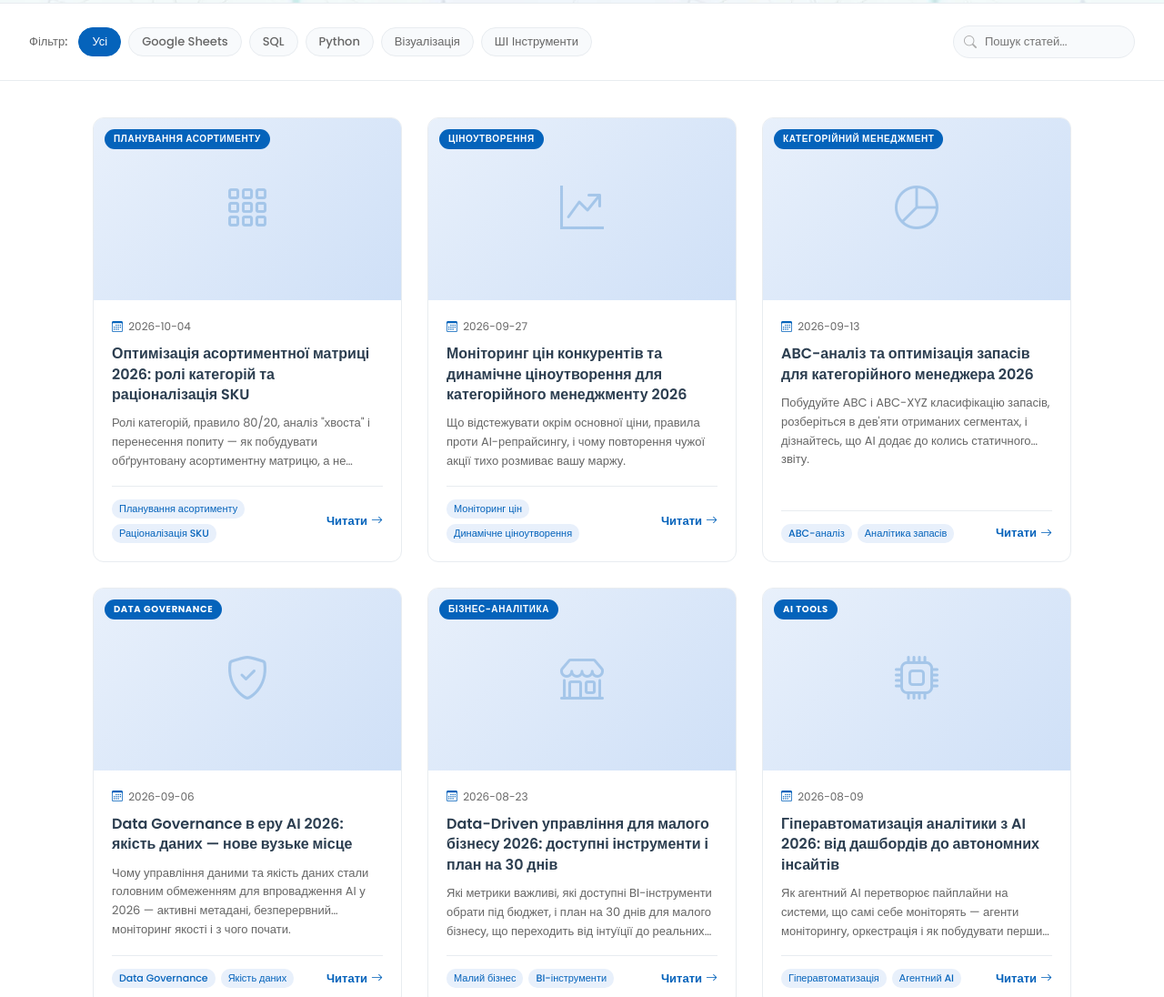
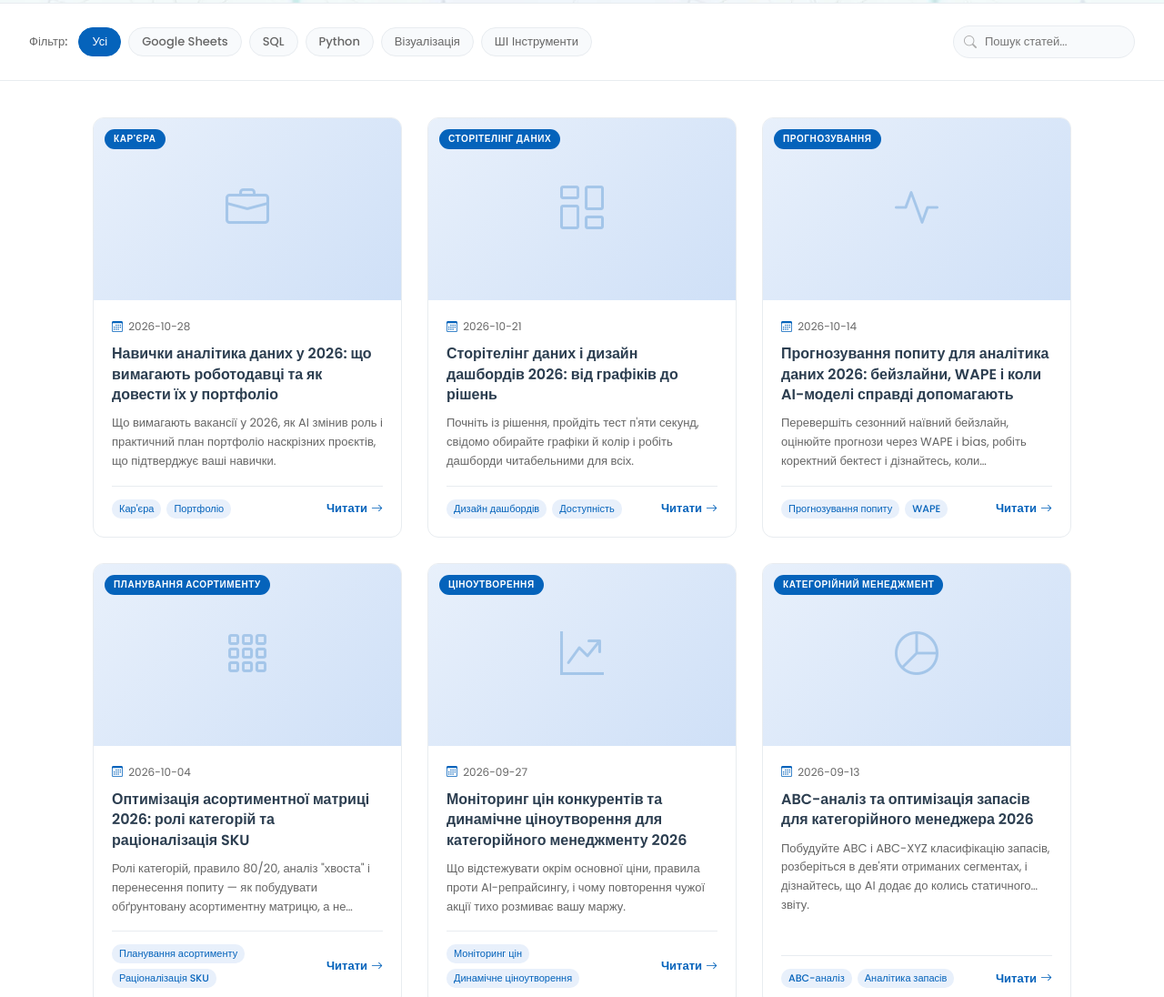
Before and after one commit to isachenko-andrii/isachenko-andrii.github.io, a plain HTML site: page articles/index-ua.html in a window 1280 px wide. Shown: the part 558-1654 px from the top of the page at 91% size. Drawn offline with Linux system fonts and the light colour scheme.

Commit message:
Add new articles for 2026 data analytics topics
Added three new articles about data analytics skills, data storytelling, and demand forecasting for 2026.

```diff
--- a/articles/index-ua.html
+++ b/articles/index-ua.html
@@ -624,6 +624,73 @@
   <!-- ✏️ ADD NEW CARDS HERE when publishing new articles -->
   <main class="articles-grid" id="articles-grid">
 
+
+    <!-- ══ Article 18 ══ -->
+    <article class="article-card" data-tags="SQL Python Visualization" data-title="навички аналітика даних 2026 портфоліо sql power bi python кар'єра вакансії">
+      <div class="card-img">
+        <div class="card-img-placeholder"><i class="bi bi-briefcase"></i></div>
+        <span class="card-tag">Кар'єра</span>
+      </div>
+      <div class="card-body">
+        <div class="card-meta">
+          <span><i class="bi bi-calendar3"></i> 2026-10-28</span>
+        </div>
+        <h2>Навички аналітика даних у 2026: що вимагають роботодавці та як довести їх у портфоліо</h2>
+        <p>Що вимагають вакансії у 2026, як AI змінив роль і практичний план портфоліо наскрізних проєктів, що підтверджує ваші навички.</p>
+        <div class="card-footer">
+          <div class="card-tags">
+            <span class="card-tag-sm">Кар'єра</span>
+            <span class="card-tag-sm">Портфоліо</span>
+          </div>
+          <a href="2026-10-28-data-analyst-skills-portfolio-2026-ua.html" class="card-read-link">Читати <i class="bi bi-arrow-right"></i></a>
+        </div>
+      </div>
+    </article>
+
+    <!-- ══ Article 17 ══ -->
+    <article class="article-card" data-tags="Visualization" data-title="сторітелінг даних дизайн дашбордів kpi доступність правило п'яти секунд">
+      <div class="card-img">
+        <div class="card-img-placeholder"><i class="bi bi-columns-gap"></i></div>
+        <span class="card-tag">Сторітелінг даних</span>
+      </div>
+      <div class="card-body">
+        <div class="card-meta">
+          <span><i class="bi bi-calendar3"></i> 2026-10-21</span>
+        </div>
+        <h2>Сторітелінг даних і дизайн дашбордів 2026: від графіків до рішень</h2>
+        <p>Почніть із рішення, пройдіть тест п'яти секунд, свідомо обирайте графіки й колір і робіть дашборди читабельними для всіх.</p>
+        <div class="card-footer">
+          <div class="card-tags">
+            <span class="card-tag-sm">Дизайн дашбордів</span>
+            <span class="card-tag-sm">Доступність</span>
+          </div>
+          <a href="2026-10-21-data-storytelling-dashboard-design-ua.html" class="card-read-link">Читати <i class="bi bi-arrow-right"></i></a>
+        </div>
+      </div>
+    </article>
+
+    <!-- ══ Article 16 ══ -->
+    <article class="article-card" data-tags="Python" data-title="прогнозування попиту wape mape бектестинг бейзлайн foundation моделі часові ряди">
+      <div class="card-img">
+        <div class="card-img-placeholder"><i class="bi bi-activity"></i></div>
+        <span class="card-tag">Прогнозування</span>
+      </div>
+      <div class="card-body">
+        <div class="card-meta">
+          <span><i class="bi bi-calendar3"></i> 2026-10-14</span>
+        </div>
+        <h2>Прогнозування попиту для аналітика даних 2026: бейзлайни, WAPE і коли AI-моделі справді допомагають</h2>
+        <p>Перевершіть сезонний наївний бейзлайн, оцінюйте прогнози через WAPE і bias, робіть коректний бектест і дізнайтесь, коли foundation-моделі варті уваги.</p>
+        <div class="card-footer">
+          <div class="card-tags">
+            <span class="card-tag-sm">Прогнозування попиту</span>
+            <span class="card-tag-sm">WAPE</span>
+          </div>
+          <a href="2026-10-14-demand-forecasting-for-analysts-ua.html" class="card-read-link">Читати <i class="bi bi-arrow-right"></i></a>
+        </div>
+      </div>
+    </article>
+
   <!-- ══ Article 15 ══ -->
     <article class="article-card" data-tags="Visualization" data-title="асортиментна матриця ролі категорій раціоналізація sku">
       <div class="card-img">
```
